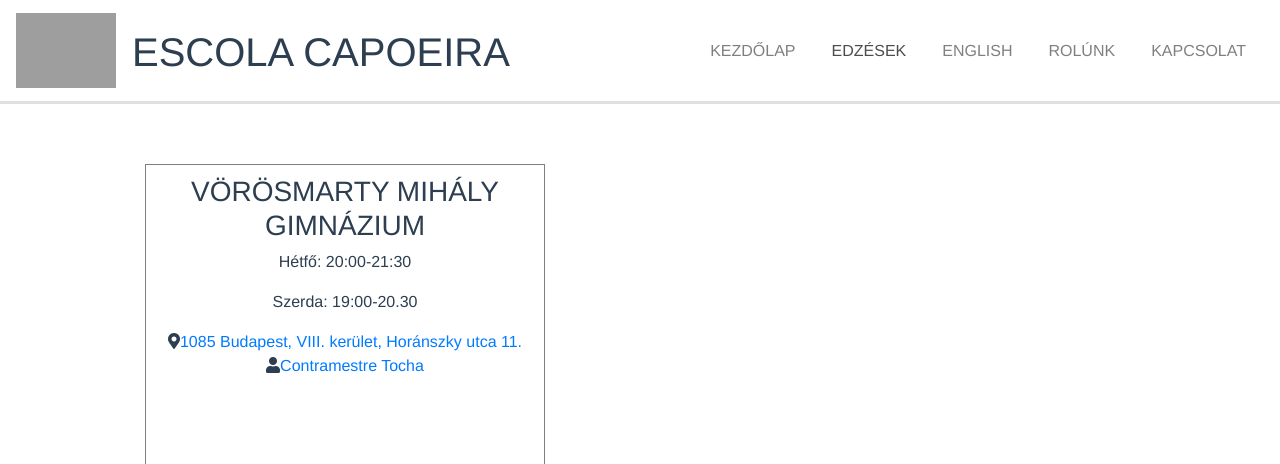
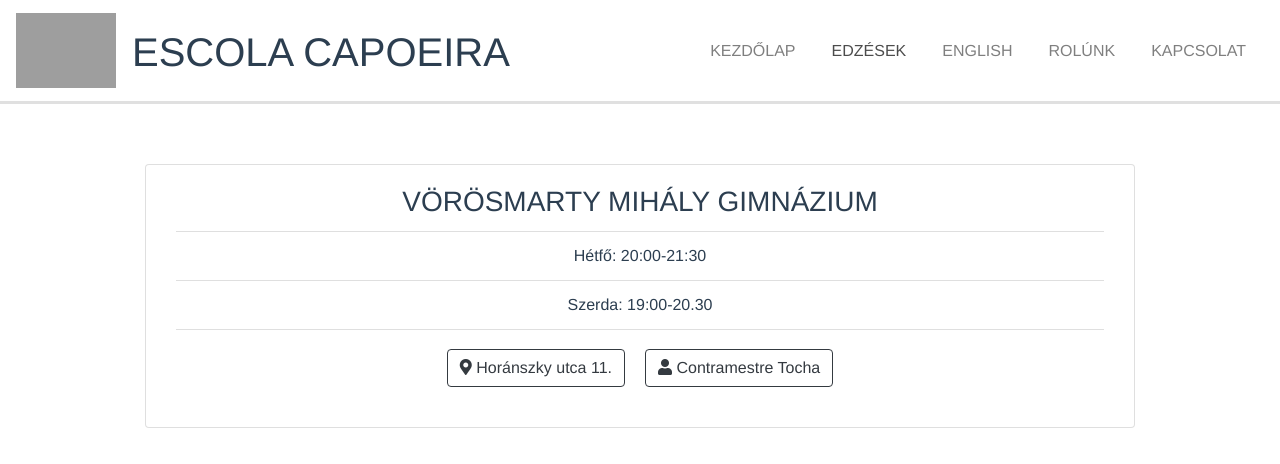
Before and after one commit to gkevinb/escola-capoeira-vue, a Vue app: page / in a window 1280 px wide. Both pictures are taken after a click on the link "EDZÉSEK". Shown: the top 464 px of the page. Built offline with nearby package versions, Linux system fonts and the light colour scheme; no server answers; grey boxes are pictures that could not be loaded.

Commit message:
Create practice card layout

```diff
--- a/src/components/Edzesek/Edzesek.js
+++ b/src/components/Edzesek/Edzesek.js
@@ -15,9 +15,12 @@ export default {
                     trainer: 'Contramestre Tocha',
                     city: 'Budapest',
                     place: 'VÖRÖSMARTY MIHÁLY GIMNÁZIUM',
-                    address: '1085 Budapest, VIII. kerület, Horánszky utca 11.',
+                    address: 'Horánszky utca 11.',
+                    // address: '1085 Budapest, VIII. kerület, Horánszky utca 11.',
                     times: [ 'Hétfő: 20:00-21:30', 'Szerda: 19:00-20.30'],
                     mapLink: 'https://www.google.com/maps/place/V%C3%B6r%C3%B6smarty+Mih%C3%A1ly+High+School/@47.4906453,19.06317,16z/data=!4m5!3m4!1s0x4741dc5c10045203:0x2df4549a94f59955!8m2!3d47.4918825!4d19.0674842',
+                    // facebookLink: 'fb://page/?id=3080300442011755',
+                    // https://www.facebook.com/photo.php?fbid=3080300442011755&set=a.141307859244376&type=3&source=11&referrer_profile_id=100000954874709
                     facebookLink: 'https://www.facebook.com/tocha.cecab',
                     messengerLink: 'https://www.messenger.com/t/tocha.cecab'
                 }
--- a/src/components/Practice/Practice.html
+++ b/src/components/Practice/Practice.html
@@ -1,15 +1,25 @@
-<div class='practice'>
+<div class="card text-center practice">
+    <div class="card-body">
+        <h3 class="card-title">{{ practice.place }}</h3>
+        <ul v-for="time in practice.times" class="list-group list-group-flush">
+            <li class="list-group-item">{{ time }}</li>
+        </ul>
 
-    <h3>{{ practice.place }}</h3>
+        <div class="card-body">
 
-    <p v-for='time in practice.times'>{{ time }}</p>
+            <a :href="practice.mapLink" class="card-link"><button type="button" class="btn btn-outline-dark"><i
+                        class="fas fa-map-marker-alt"></i> {{ practice.address }}</button></a>
+            <a :href="practice.facebookLink" class="card-link"><button type="button" class="btn btn-outline-dark"><i
+                        class="fas fa-user"></i> {{ practice.trainer }}</button></a>
+        </div>
+        <!-- <div>
+            <i class="fas fa-map-marker-alt"></i>
+            <a :href="practice.mapLink">{{ practice.address }}</a>
+        </div>
+        <div>
+            <i class="fas fa-user"></i>
+            <a :href="practice.facebookLink">{{ practice.trainer }}</a>
+        </div> -->
 
-    <div>
-        <i class="fas fa-map-marker-alt"></i>
-        <a :href="practice.mapLink">{{ practice.address }}</a>
-    </div>
-    <div>
-        <i class="fas fa-user"></i>
-        <a :href="practice.facebookLink">{{ practice.trainer }}</a>
     </div>
 </div>
--- a/src/components/Practice/Practice.scss
+++ b/src/components/Practice/Practice.scss
@@ -1,23 +1,18 @@
-.practice {
-    width: 400px;
-    height: 400px;
+// .practice {
+//     width: 400px;
+// }
 
-    border: 1px solid gray;
-    padding: 10px;
-    text-align: center;
-}
+// .map-container {
+//     overflow: hidden;
+//     padding-bottom: 56.25%;
+//     position: relative;
+//     height: 0;
+// }
 
-.map-container {
-    overflow: hidden;
-    padding-bottom: 56.25%;
-    position: relative;
-    height: 0;
-}
-
-.map-container iframe {
-    left: 0;
-    top: 0;
-    height: 100%;
-    width: 100%;
-    position: absolute;
-}
+// .map-container iframe {
+//     left: 0;
+//     top: 0;
+//     height: 100%;
+//     width: 100%;
+//     position: absolute;
+// }
```
